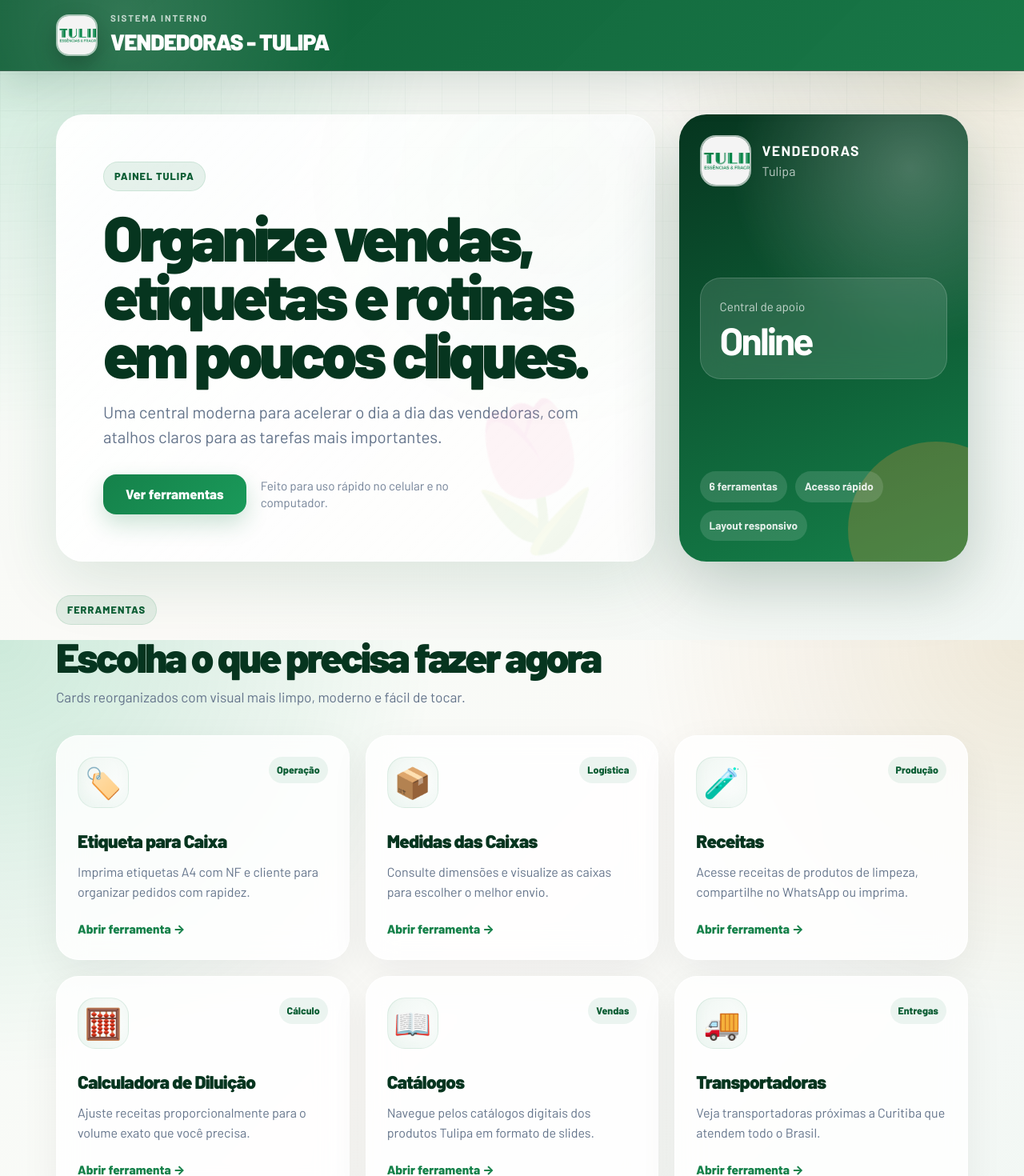
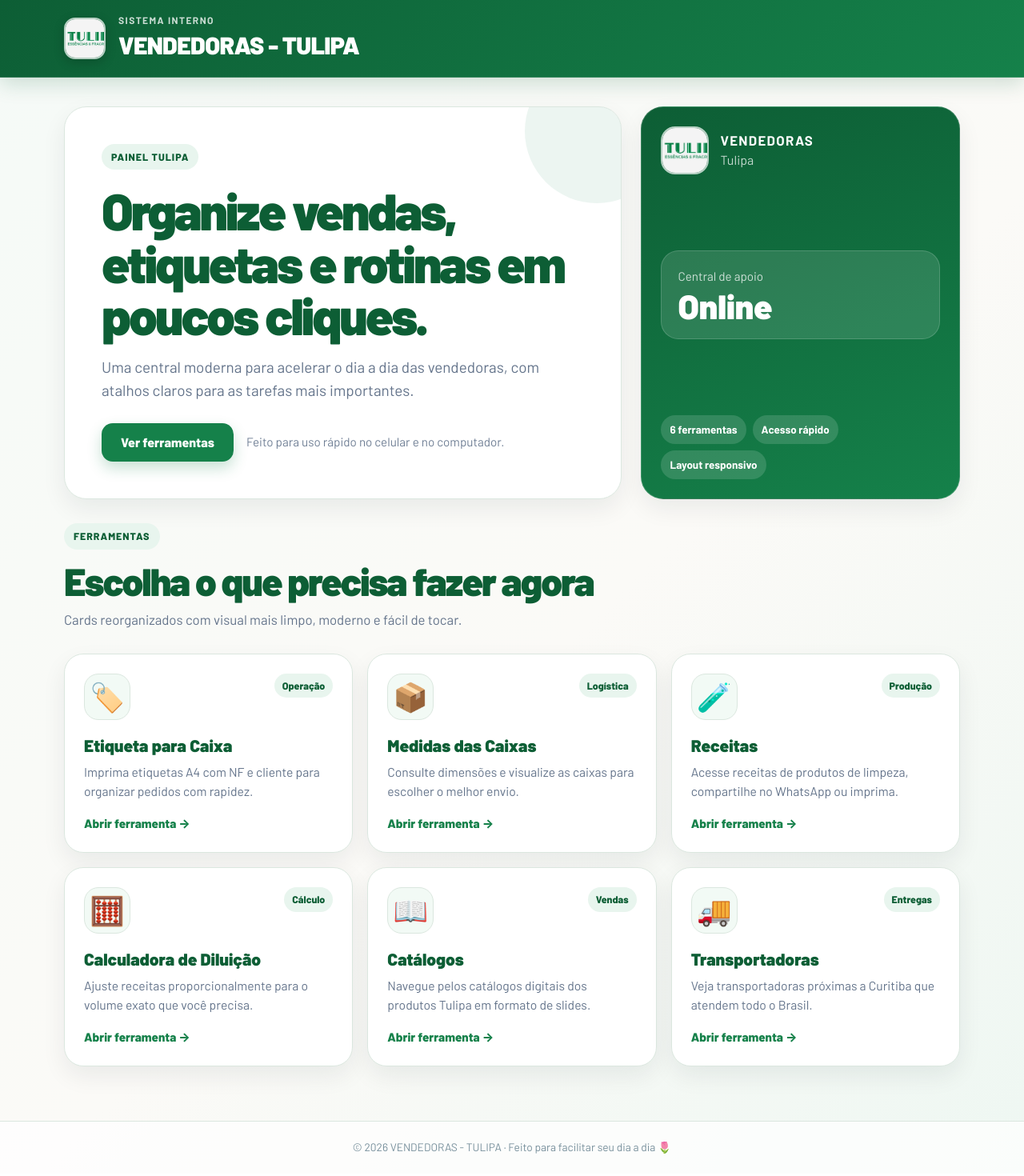
Before and after one commit to brunoxsdkl/vendedoras-tulipa, a Next.js app: page / in a window 1280 px wide. Shown: the top 1470 px of the page at 80% size. Built offline with nearby package versions, Linux system fonts and the light colour scheme.

Commit message:
Corrige visual da interface inicial

```diff
--- a/src/app/globals.css
+++ b/src/app/globals.css
@@ -2,16 +2,16 @@
 @import "tailwindcss";
 
 :root {
-  --green-950: #06351f;
   --green-900: #0d5e35;
+  --green-800: #126f40;
   --green-700: #15814a;
-  --green-600: #1a9a5a;
   --green-100: #e8f5ee;
   --gold: #bb8e3d;
-  --text: #1f2933;
+  --text: #263238;
   --muted: #64748b;
-  --line: rgba(13, 94, 53, 0.12);
-  --card: rgba(255, 255, 255, 0.82);
+  --border: #dbe7df;
+  --background: #f5faf7;
+  --card: #ffffff;
 }
 
 * {
@@ -27,26 +27,9 @@
 body {
   font-family: Barlow, -apple-system, BlinkMacSystemFont, "Segoe UI", Roboto,
     sans-serif;
-  background:
-    radial-gradient(circle at top left, rgba(26, 154, 90, 0.18), transparent 34rem),
-    radial-gradient(circle at top right, rgba(187, 142, 61, 0.16), transparent 30rem),
-    linear-gradient(135deg, #f4fbf7 0%, #fbfaf7 48%, #f1f7f4 100%);
+  background: linear-gradient(135deg, #f5faf7 0%, #fbfaf7 55%, #eef7f2 100%);
   color: var(--text);
   min-height: 100vh;
-  background-attachment: fixed;
-}
-
-body::before {
-  content: "";
-  position: fixed;
-  inset: 0;
-  z-index: -1;
-  pointer-events: none;
-  background-image:
-    linear-gradient(rgba(13, 94, 53, 0.04) 1px, transparent 1px),
-    linear-gradient(90deg, rgba(13, 94, 53, 0.04) 1px, transparent 1px);
-  background-size: 46px 46px;
-  mask-image: linear-gradient(to bottom, black, transparent 76%);
 }
 
 a {
@@ -54,187 +37,144 @@
 }
 
 .container {
-  max-width: 1180px;
+  max-width: 1160px;
   margin: 0 auto;
   padding: 24px 20px;
 }
 
 .header {
+  background: linear-gradient(135deg, var(--green-900), var(--green-700));
   color: #fff;
-  position: sticky;
-  top: 0;
-  z-index: 20;
-  overflow: hidden;
-  background: rgba(6, 53, 31, 0.86);
-  backdrop-filter: blur(18px);
-  border-bottom: 1px solid rgba(255, 255, 255, 0.12);
-  box-shadow: 0 18px 50px rgba(6, 53, 31, 0.14);
-}
-
-.header::before {
-  content: "";
-  position: absolute;
-  inset: 0;
-  background:
-    radial-gradient(circle at 12% 20%, rgba(255, 255, 255, 0.14), transparent 18rem),
-    linear-gradient(135deg, rgba(13, 94, 53, 0.95), rgba(21, 129, 74, 0.82));
-  pointer-events: none;
+  border-bottom: 1px solid rgba(255, 255, 255, 0.16);
+  box-shadow: 0 8px 24px rgba(13, 94, 53, 0.18);
 }
 
 .header .header-inner {
-  max-width: 1180px;
+  max-width: 1160px;
   margin: 0 auto;
   display: flex;
   align-items: center;
   gap: 16px;
-  padding: 14px 20px;
-  position: relative;
-  z-index: 1;
+  padding: 16px 20px;
 }
 
 .header .header-logo {
+  width: 52px;
   height: 52px;
-  width: 52px;
   object-fit: cover;
-  border-radius: 16px;
-  box-shadow: 0 12px 28px rgba(0, 0, 0, 0.22);
-  border: 2px solid rgba(255, 255, 255, 0.6);
+  border-radius: 14px;
+  border: 2px solid rgba(255, 255, 255, 0.7);
+  box-shadow: 0 4px 14px rgba(0, 0, 0, 0.18);
 }
 
 .header .header-text span {
   display: block;
-  font-size: 0.72rem;
-  letter-spacing: 0.16em;
+  font-size: 0.75rem;
+  letter-spacing: 0.12em;
   text-transform: uppercase;
-  color: rgba(255, 255, 255, 0.72);
+  opacity: 0.78;
   font-weight: 700;
 }
 
 .header .header-text h1 {
-  font-size: clamp(1.25rem, 2.2vw, 1.85rem);
+  font-size: clamp(1.3rem, 2.6vw, 1.9rem);
   font-weight: 900;
-  letter-spacing: -0.03em;
+  letter-spacing: -0.02em;
 }
 
 .home-shell {
-  min-height: calc(100vh - 78px);
+  min-height: calc(100vh - 86px);
 }
 
 .hero-section {
   display: grid;
-  grid-template-columns: minmax(0, 1.45fr) minmax(300px, 0.7fr);
-  gap: 30px;
+  grid-template-columns: minmax(0, 1.4fr) minmax(280px, 0.8fr);
+  gap: 24px;
   align-items: stretch;
-  padding-top: 54px;
-  padding-bottom: 28px;
+  padding-top: 36px;
+  padding-bottom: 20px;
+}
+
+.hero-copy,
+.hero-card,
+.menu-card {
+  background: var(--card);
+  border: 1px solid var(--border);
+  box-shadow: 0 12px 30px rgba(15, 23, 42, 0.07);
 }
 
 .hero-copy {
+  padding: clamp(28px, 5vw, 46px);
+  border-radius: 28px;
   position: relative;
   overflow: hidden;
-  padding: clamp(30px, 6vw, 58px);
-  border-radius: 34px;
-  background:
-    linear-gradient(135deg, rgba(255, 255, 255, 0.96), rgba(255, 255, 255, 0.68)),
-    radial-gradient(circle at 82% 14%, rgba(26, 154, 90, 0.16), transparent 20rem);
-  border: 1px solid rgba(255, 255, 255, 0.76);
-  box-shadow: 0 24px 80px rgba(13, 94, 53, 0.13);
 }
 
 .hero-copy::after {
-  content: "🌷";
+  content: "";
   position: absolute;
-  right: clamp(16px, 4vw, 42px);
-  bottom: -18px;
-  font-size: clamp(5rem, 14vw, 11rem);
-  opacity: 0.08;
-  transform: rotate(-8deg);
+  width: 180px;
+  height: 180px;
+  right: -60px;
+  top: -60px;
+  border-radius: 50%;
+  background: rgba(21, 129, 74, 0.08);
 }
 
 .eyebrow {
   display: inline-flex;
-  align-items: center;
-  gap: 8px;
-  padding: 8px 13px;
+  padding: 7px 12px;
   border-radius: 999px;
-  background: rgba(21, 129, 74, 0.1);
-  border: 1px solid rgba(21, 129, 74, 0.12);
+  background: var(--green-100);
   color: var(--green-900);
+  font-size: 0.78rem;
   font-weight: 800;
-  font-size: 0.8rem;
   letter-spacing: 0.08em;
   text-transform: uppercase;
 }
 
-.hero-copy h2,
-.section-heading h2 {
-  color: var(--green-950);
-  font-weight: 900;
-  letter-spacing: -0.055em;
-}
-
 .hero-copy h2 {
   max-width: 780px;
-  margin-top: 20px;
-  font-size: clamp(2.35rem, 6.2vw, 5.45rem);
-  line-height: 0.92;
+  margin-top: 18px;
+  color: var(--green-900);
+  font-size: clamp(2rem, 5vw, 4rem);
+  line-height: 1.02;
+  font-weight: 900;
+  letter-spacing: -0.045em;
 }
 
 .hero-copy p {
-  max-width: 690px;
-  margin-top: 22px;
+  max-width: 660px;
+  margin-top: 18px;
   color: var(--muted);
-  font-size: clamp(1.05rem, 2.2vw, 1.28rem);
+  font-size: clamp(1rem, 2vw, 1.18rem);
   line-height: 1.55;
 }
 
 .hero-actions {
   display: flex;
   align-items: center;
-  gap: 18px;
+  gap: 16px;
   flex-wrap: wrap;
-  margin-top: 30px;
+  margin-top: 26px;
 }
 
 .hero-note {
-  max-width: 300px;
   color: #718096;
   font-size: 0.95rem;
   line-height: 1.4;
 }
 
 .hero-card {
+  min-height: 310px;
+  padding: 24px;
+  border-radius: 28px;
   display: flex;
   flex-direction: column;
   justify-content: space-between;
-  min-height: 360px;
-  padding: 26px;
-  border-radius: 34px;
+  background: linear-gradient(160deg, var(--green-900), var(--green-700));
   color: #fff;
-  background:
-    radial-gradient(circle at 80% 12%, rgba(255, 255, 255, 0.25), transparent 14rem),
-    linear-gradient(160deg, var(--green-950), var(--green-700));
-  box-shadow: 0 28px 80px rgba(6, 53, 31, 0.24);
-  position: relative;
-  overflow: hidden;
-}
-
-.hero-card::before {
-  content: "";
-  position: absolute;
-  width: 220px;
-  height: 220px;
-  right: -70px;
-  bottom: -70px;
-  border-radius: 999px;
-  background: rgba(187, 142, 61, 0.34);
-}
-
-.hero-card-top,
-.hero-metric,
-.hero-tags {
-  position: relative;
-  z-index: 1;
+  border-color: rgba(255, 255, 255, 0.18);
 }
 
 .hero-card-top {
@@ -244,11 +184,11 @@
 }
 
 .hero-card-top img {
-  height: 64px;
-  width: 64px;
+  width: 60px;
+  height: 60px;
   object-fit: cover;
-  border-radius: 20px;
-  border: 2px solid rgba(255, 255, 255, 0.64);
+  border-radius: 18px;
+  border: 2px solid rgba(255, 255, 255, 0.7);
 }
 
 .hero-card-top strong,
@@ -257,20 +197,19 @@
 }
 
 .hero-card-top strong {
-  font-size: 1.1rem;
+  font-size: 1.05rem;
   letter-spacing: 0.08em;
 }
 
 .hero-card-top span {
-  color: rgba(255, 255, 255, 0.7);
+  opacity: 0.75;
 }
 
 .hero-metric {
-  padding: 24px;
-  border-radius: 26px;
+  padding: 20px;
+  border-radius: 22px;
   background: rgba(255, 255, 255, 0.12);
   border: 1px solid rgba(255, 255, 255, 0.16);
-  backdrop-filter: blur(18px);
 }
 
 .hero-metric span,
@@ -279,105 +218,80 @@
 }
 
 .hero-metric span {
-  color: rgba(255, 255, 255, 0.72);
+  opacity: 0.76;
   font-size: 0.95rem;
 }
 
 .hero-metric strong {
-  margin-top: 6px;
-  font-size: 3rem;
+  margin-top: 4px;
+  font-size: clamp(2rem, 4vw, 2.65rem);
   line-height: 1;
-  letter-spacing: -0.06em;
+  font-weight: 900;
 }
 
 .hero-tags {
   display: flex;
-  gap: 10px;
   flex-wrap: wrap;
+  gap: 8px;
 }
 
 .hero-tags span {
-  padding: 9px 12px;
+  padding: 8px 11px;
   border-radius: 999px;
-  background: rgba(255, 255, 255, 0.13);
-  color: rgba(255, 255, 255, 0.88);
-  font-size: 0.85rem;
+  background: rgba(255, 255, 255, 0.14);
+  font-size: 0.84rem;
   font-weight: 700;
 }
 
 .tools-section {
-  padding-top: 14px;
-  padding-bottom: 54px;
+  padding-top: 10px;
+  padding-bottom: 48px;
 }
 
 .section-heading {
   max-width: 720px;
-  margin-bottom: 24px;
+  margin-bottom: 22px;
 }
 
 .section-heading h2 {
   margin-top: 14px;
-  font-size: clamp(2rem, 4vw, 3.25rem);
-  line-height: 1;
+  color: var(--green-900);
+  font-size: clamp(1.9rem, 4vw, 3rem);
+  line-height: 1.05;
+  font-weight: 900;
+  letter-spacing: -0.04em;
 }
 
 .section-heading p {
-  margin-top: 12px;
+  margin-top: 10px;
   color: var(--muted);
-  font-size: 1.08rem;
-  line-height: 1.55;
+  font-size: 1.05rem;
+  line-height: 1.5;
 }
 
 .menu-grid {
   display: grid;
   grid-template-columns: repeat(3, minmax(0, 1fr));
-  gap: 20px;
-  padding: 10px 0 20px;
+  gap: 18px;
+  padding: 8px 0 20px;
 }
 
 .menu-card {
-  min-height: 250px;
-  background: var(--card);
-  backdrop-filter: blur(18px);
-  border-radius: 28px;
-  padding: 26px;
-  cursor: pointer;
-  transition: transform 0.28s ease, box-shadow 0.28s ease, border-color 0.28s ease,
-    background 0.28s ease;
-  box-shadow: 0 16px 50px rgba(15, 23, 42, 0.06);
-  border: 1px solid rgba(255, 255, 255, 0.8);
+  min-height: 230px;
+  border-radius: 24px;
+  padding: 24px;
   text-decoration: none;
   color: inherit;
   display: flex;
   flex-direction: column;
   justify-content: space-between;
-  position: relative;
-  overflow: hidden;
-}
-
-.menu-card::before {
-  content: "";
-  position: absolute;
-  inset: 0;
-  border-radius: inherit;
-  padding: 1px;
-  background: linear-gradient(135deg, rgba(21, 129, 74, 0.34), rgba(187, 142, 61, 0.24));
-  -webkit-mask: linear-gradient(#000 0 0) content-box, linear-gradient(#000 0 0);
-  -webkit-mask-composite: xor;
-  mask-composite: exclude;
-  opacity: 0;
-  transition: opacity 0.28s ease;
-}
-
-.menu-card:hover::before {
-  opacity: 1;
+  transition: transform 0.22s ease, box-shadow 0.22s ease, border-color 0.22s ease;
 }
 
 .menu-card:hover {
-  transform: translateY(-8px);
-  box-shadow: 0 26px 70px rgba(13, 94, 53, 0.16);
-  border-color: rgba(21, 129, 74, 0.22);
-  background: rgba(255, 255, 255, 0.96);
+  transform: translateY(-4px);
+  border-color: rgba(21, 129, 74, 0.28);
+  box-shadow: 0 18px 36px rgba(13, 94, 53, 0.12);
 }
 
 .card-head {
@@ -385,96 +299,91 @@
   align-items: flex-start;
   justify-content: space-between;
   gap: 12px;
-  margin-bottom: 24px;
+  margin-bottom: 20px;
 }
 
 .card-head span {
-  padding: 7px 10px;
+  padding: 6px 10px;
   border-radius: 999px;
-  background: rgba(21, 129, 74, 0.08);
+  background: var(--green-100);
   color: var(--green-900);
   font-size: 0.78rem;
   font-weight: 800;
 }
 
 .menu-card .icon {
-  font-size: 2.35rem;
+  width: 58px;
+  height: 58px;
   display: inline-flex;
   align-items: center;
   justify-content: center;
-  width: 64px;
-  height: 64px;
-  background: linear-gradient(135deg, #f0f7f3, #ffffff);
-  border: 1px solid rgba(21, 129, 74, 0.12);
-  border-radius: 22px;
-  line-height: 1;
-  box-shadow: inset 0 -10px 18px rgba(21, 129, 74, 0.05);
+  border-radius: 18px;
+  background: #f2faf5;
+  border: 1px solid var(--border);
+  font-size: 2.2rem;
 }
 
 .menu-card h3 {
-  font-size: 1.42rem;
-  margin-bottom: 10px;
-  color: var(--green-950);
+  margin-bottom: 9px;
+  color: var(--green-900);
+  font-size: 1.32rem;
+  line-height: 1.15;
   font-weight: 850;
-  letter-spacing: -0.03em;
 }
 
 .menu-card p {
-  font-size: 1rem;
+  margin-bottom: 18px;
   color: var(--muted);
-  line-height: 1.55;
-  font-weight: 400;
-  margin-bottom: 22px;
+  font-size: 0.98rem;
+  line-height: 1.5;
 }
 
 .card-link {
   color: var(--green-700);
-  font-size: 0.96rem;
+  font-size: 0.95rem;
   font-weight: 800;
 }
 
 .footer {
   text-align: center;
-  padding: 24px 20px;
-  font-size: 0.88rem;
+  padding: 22px 20px;
+  font-size: 0.86rem;
   color: #78909c;
-  border-top: 1px solid rgba(13, 94, 53, 0.1);
-  background: rgba(255, 255, 255, 0.58);
-  backdrop-filter: blur(14px);
+  border-top: 1px solid var(--border);
+  background: rgba(255, 255, 255, 0.74);
 }
 
 .back-btn {
   display: inline-flex;
   align-items: center;
   gap: 8px;
-  color: hsla(0, 0%, 100%, 0.85);
+  color: rgba(255, 255, 255, 0.88);
   text-decoration: none;
-  font-weight: 600;
+  font-weight: 700;
   font-size: 1rem;
   padding: 12px 20px;
   border-radius: 12px;
-  background: hsla(0, 0%, 100%, 0.1);
+  background: rgba(255, 255, 255, 0.12);
   transition: all 0.2s ease;
   white-space: nowrap;
 }
 
 .back-btn:hover {
-  background: hsla(0, 0%, 100%, 0.2);
+  background: rgba(255, 255, 255, 0.2);
   color: #fff;
-  text-decoration: none;
 }
 
 .page-title {
   font-size: 1.8rem;
   font-weight: 800;
-  color: #0d5e35;
+  color: var(--green-900);
   margin-bottom: 8px;
   letter-spacing: -0.5px;
 }
 
 .page-subtitle {
   font-size: 1.05rem;
-  color: #64748b;
+  color: var(--muted);
   margin-bottom: 28px;
 }
 
@@ -483,11 +392,11 @@
   align-items: center;
   justify-content: center;
   gap: 8px;
-  padding: 14px 28px;
-  font-size: 1.05rem;
+  padding: 14px 24px;
+  font-size: 1rem;
   font-weight: 800;
   font-family: Barlow, sans-serif;
-  border-radius: 16px;
+  border-radius: 14px;
   border: none;
   cursor: pointer;
   transition: all 0.2s ease;
@@ -496,19 +405,19 @@
 }
 
 .btn-primary {
-  background: linear-gradient(135deg, var(--green-700), var(--green-600));
+  background: var(--green-700);
   color: #fff;
-  box-shadow: 0 12px 28px rgba(21, 129, 74, 0.22);
+  box-shadow: 0 8px 18px rgba(21, 129, 74, 0.24);
 }
 
 .btn-primary:hover {
-  transform: translateY(-2px);
-  box-shadow: 0 18px 34px rgba(21, 129, 74, 0.28);
+  background: var(--green-900);
+  transform: translateY(-1px);
 }
 
 .btn-secondary {
   background: #e2e8f0;
-  color: #2d3748;
+  color: var(--text);
 }
 
 .btn-secondary:hover {
@@ -523,7 +432,7 @@
   display: block;
   font-weight: 600;
   font-size: 0.95rem;
-  color: #2d3748;
+  color: var(--text);
   margin-bottom: 6px;
 }
 
@@ -537,7 +446,7 @@
   font-size: 1rem;
   background: #fff;
   font-family: Barlow, sans-serif;
-  color: #2d3748;
+  color: var(--text);
   transition: all 0.2s ease;
 }
 
@@ -545,16 +454,16 @@
 .form-group select:focus,
 .form-group textarea:focus {
   outline: none;
-  border-color: #15814a;
+  border-color: var(--green-700);
   box-shadow: 0 0 0 4px rgba(21, 129, 74, 0.1);
 }
 
 @keyframes fadeUp {
-  0% {
+  from {
     opacity: 0;
-    transform: translateY(20px);
+    transform: translateY(12px);
   }
-  100% {
+  to {
     opacity: 1;
     transform: translateY(0);
   }
@@ -564,44 +473,33 @@
 .hero-card,
 .section-heading,
 .menu-card {
-  animation: fadeUp 0.52s ease both;
+  animation: fadeUp 0.38s ease both;
 }
 
-.hero-card {
+.menu-card:nth-child(2) {
+  animation-delay: 0.04s;
+}
+.menu-card:nth-child(3) {
   animation-delay: 0.08s;
 }
-
-.section-heading {
+.menu-card:nth-child(4) {
   animation-delay: 0.12s;
 }
-
-.menu-card:nth-child(1) {
+.menu-card:nth-child(5) {
   animation-delay: 0.16s;
 }
-.menu-card:nth-child(2) {
-  animation-delay: 0.22s;
-}
-.menu-card:nth-child(3) {
-  animation-delay: 0.28s;
-}
-.menu-card:nth-child(4) {
-  animation-delay: 0.34s;
-}
-.menu-card:nth-child(5) {
-  animation-delay: 0.4s;
-}
 .menu-card:nth-child(6) {
-  animation-delay: 0.46s;
+  animation-delay: 0.2s;
 }
 
 @media (max-width: 980px) {
   .hero-section {
     grid-template-columns: 1fr;
-    padding-top: 34px;
+    padding-top: 28px;
   }
 
   .hero-card {
-    min-height: 300px;
+    min-height: 260px;
   }
 
   .menu-grid {
@@ -622,25 +520,25 @@
   .header .header-logo {
     width: 46px;
     height: 46px;
-    border-radius: 14px;
+    border-radius: 12px;
   }
 
   .hero-section {
-    padding-top: 22px;
+    padding-top: 18px;
   }
 
   .hero-copy,
   .hero-card,
   .menu-card {
-    border-radius: 24px;
+    border-radius: 20px;
   }
 
   .hero-copy {
-    padding: 28px 22px;
+    padding: 26px 20px;
   }
 
   .hero-copy h2 {
-    line-height: 0.98;
+    line-height: 1.05;
   }
 
   .hero-actions {
@@ -653,21 +551,17 @@
   }
 
   .hero-card {
-    min-height: 280px;
-    padding: 22px;
-  }
-
-  .hero-metric strong {
-    font-size: 2.5rem;
+    min-height: 250px;
+    padding: 20px;
   }
 
   .menu-grid {
     grid-template-columns: 1fr;
-    gap: 16px;
+    gap: 14px;
   }
 
   .menu-card {
-    min-height: 220px;
-    padding: 22px;
+    min-height: 210px;
+    padding: 20px;
   }
 }
```
